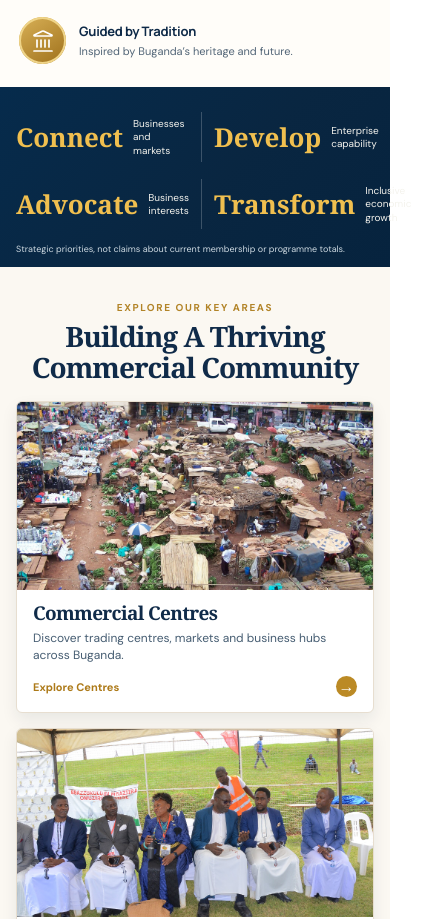
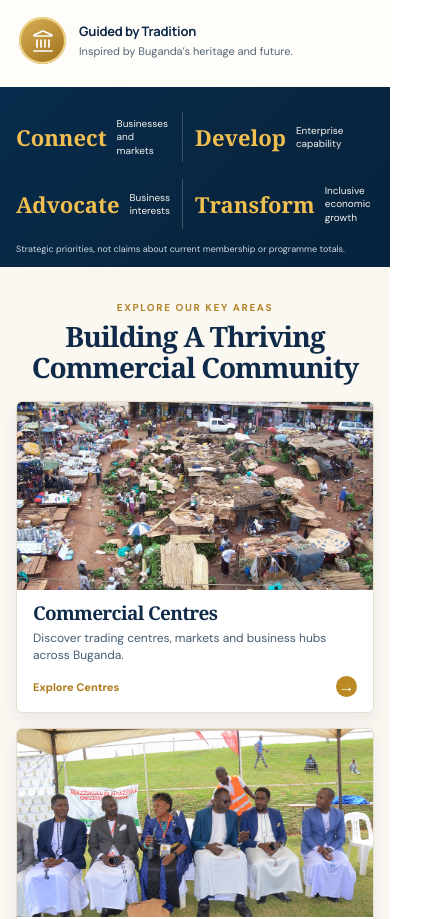
Before and after one commit to watumwa/mengo, a Next.js app: page / in a window 390 px wide. Shown: the part 933-1852 px from the top of the page, 423 px wide, since content can reach past the window. Built offline with nearby package versions, Linux system fonts and the light colour scheme.

Commit message:
Phase 1: refine editorial navigation focus states and responsive strategy labels

```diff
--- a/app/mengo-editorial.css
+++ b/app/mengo-editorial.css
@@ -14,7 +14,7 @@
 .navlinks{gap:19px;margin-left:auto;font-size:11px;font-weight:700;white-space:nowrap}
 .navlinks a{position:relative;color:#152e4c}
 .navlinks a:hover{color:#9b701e}
-.navlinks a:first-child:after{content:"";position:absolute;left:0;right:0;bottom:-25px;height:2px;background:#be8c27}
+.navlinks a:focus-visible{outline:2px solid #be8c27;outline-offset:5px}
 .navactions{gap:9px;flex:0 0 auto}
 .nav-search{display:inline-grid;place-items:center;width:36px;height:36px;color:#0d2947}
 .header-login{display:inline-flex;align-items:center;justify-content:center;min-height:38px;padding:0 19px;border:1px solid #c8a761;border-radius:7px;color:#102d4b;font-size:11px;font-weight:800}
@@ -42,7 +42,7 @@
 .editorial-impact-grid{display:grid;grid-template-columns:repeat(4,1fr)}
 .editorial-stat{min-height:50px;display:flex;align-items:center;gap:16px;padding:0 30px;border-left:1px solid #ffffff35}
 .editorial-stat:first-child{border-left:0;padding-left:0}
-.editorial-stat b{font-family:Georgia,"Times New Roman",serif;font-size:30px;color:#f0bf4f;white-space:nowrap}
+.editorial-stat b{font-family:Georgia,"Times New Roman",serif;font-size:clamp(19px,2.2vw,30px);color:#f0bf4f;white-space:normal}
 .editorial-stat span{font-size:11px;color:#f4f3ed;line-height:1.35;max-width:88px}
 .editorial-note{margin:14px 0 0;text-align:center;font-size:10px;color:#cdd9e1}
 
@@ -119,7 +119,7 @@
   .editorial-impact-grid{grid-template-columns:1fr 1fr;gap:17px 0}
   .editorial-stat,.editorial-stat:first-child{padding:2px 12px;border-left:1px solid #ffffff35;gap:10px}
   .editorial-stat:nth-child(odd){border-left:0;padding-left:0}
-  .editorial-stat b{font-size:26px}.editorial-stat span{font-size:10px}
+  .editorial-stat b{font-size:22px}.editorial-stat span{font-size:10px}
   .editorial-note{text-align:left;font-size:9px}
   .editorial-areas{padding:34px 0}
   .editorial-heading h2{font-size:28px}
```
